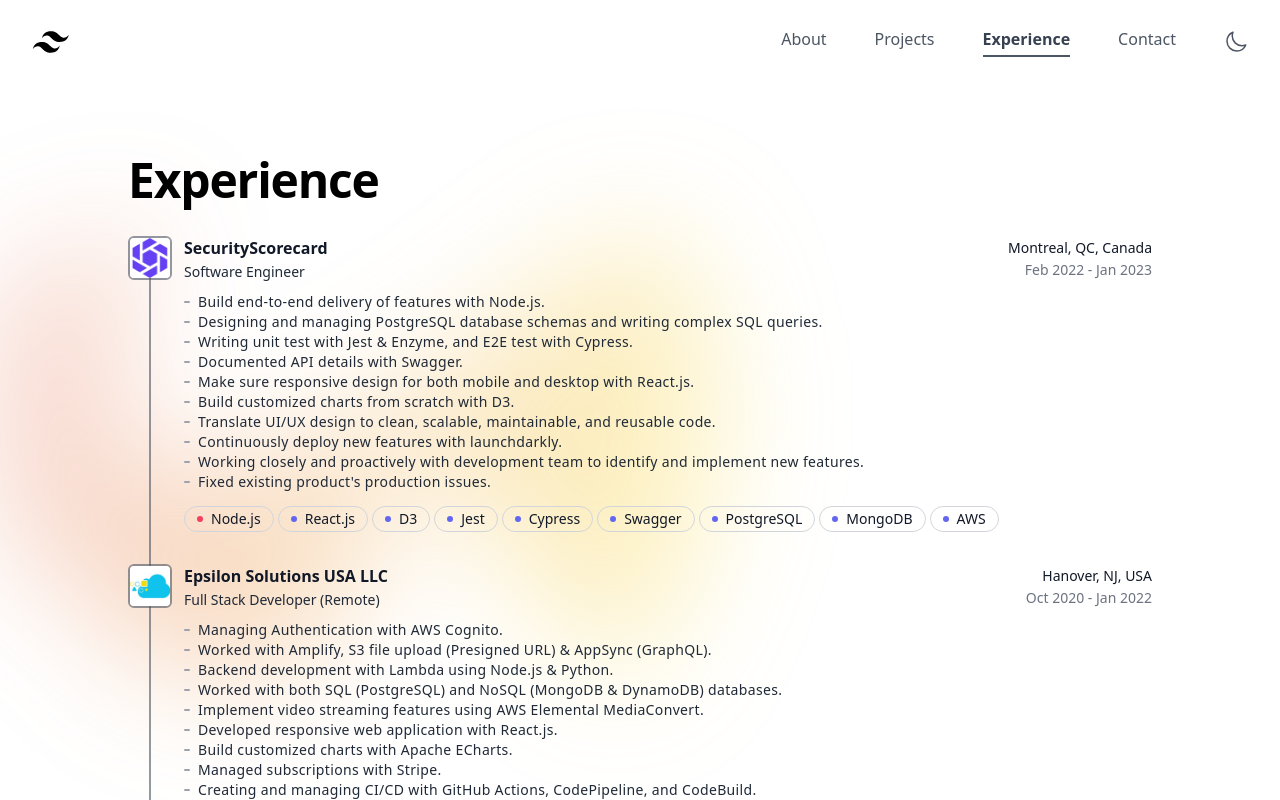
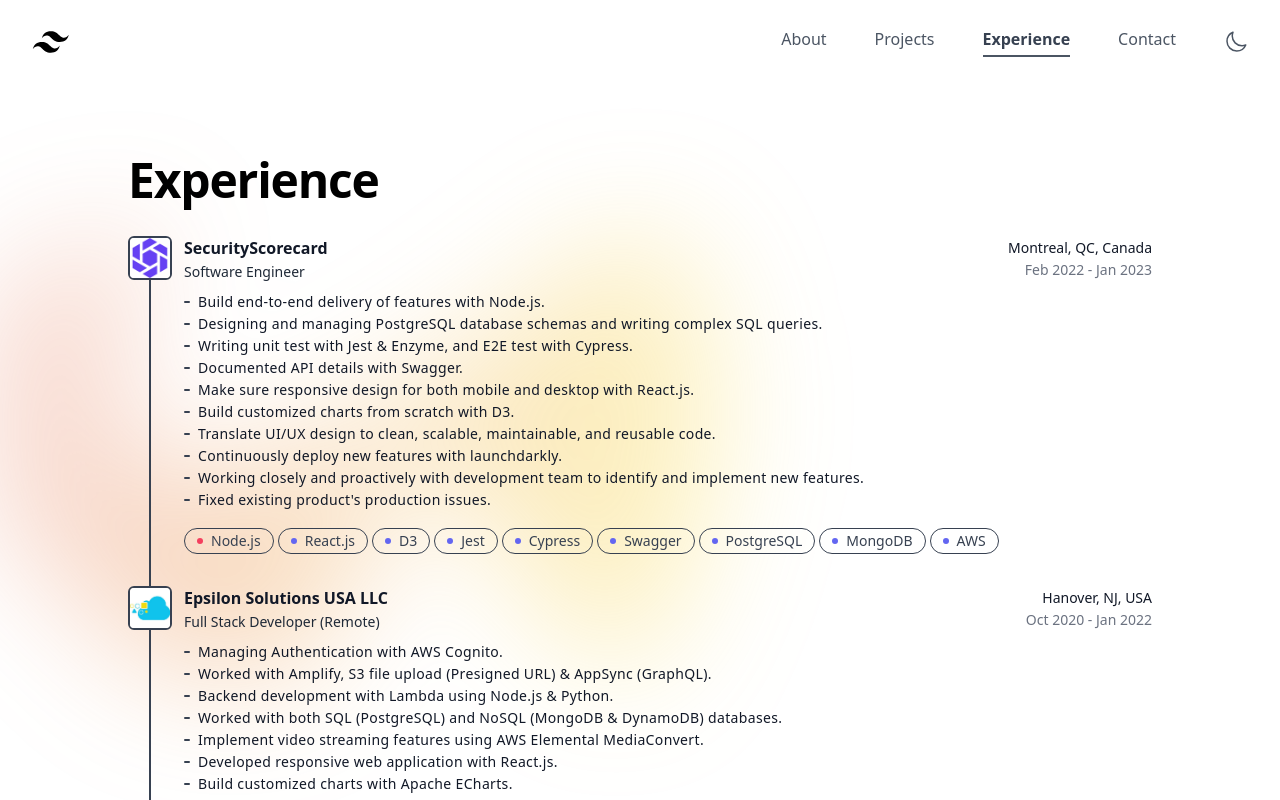
Before and after one commit to sbommaganty/portfolio, a Next.js app: page /experience in a window 1280 px wide. Shown: the top 800 px of the page. Built offline with nearby package versions, Linux system fonts and the light colour scheme; a web font is replaced by a local one.

Commit message:
feat: theme design added

```diff
--- a/components/ExperienceItem.tsx
+++ b/components/ExperienceItem.tsx
@@ -18,7 +18,7 @@
       <div className="relative">
         {!isLastTime && (
           <span
-            className="absolute top-10 left-5 ml-px h-full w-0.5 bg-gray-600/60"
+            className="absolute top-10 left-5 ml-px h-full w-0.5 bg-gray-700 dark:bg-white"
             aria-hidden="true"
           />
         )}
@@ -29,7 +29,7 @@
               rel="noopener noreferrer"
               title={experience.company.name}
               href={experience.company.href}
-              className="overflow-hidden rounded-md border-2 border-gray-600/60"
+              className="overflow-hidden rounded-md border-2 border-gray-700 dark:border-white"
             >
               <Image
                 alt={experience.company.name}
@@ -47,18 +47,20 @@
                       rel="noopener noreferrer"
                       title={experience.company.name}
                       href={experience.company.href}
-                      className="font-semibold text-gray-900 hover:underline"
+                      className="font-semibold text-gray-900 hover:underline dark:text-white"
                     >
                       {experience.company.name}
                     </a>
                   </div>
-                  <p className="text-sm font-medium text-gray-800 sm:mt-0.5">
+                  <p className="text-sm font-medium text-gray-800 dark:text-gray-200 sm:mt-0.5">
                     {experience.position}
                   </p>
                 </div>
                 <div className="flex flex-col sm:items-end">
-                  <p className="text-sm text-gray-900">{experience.location}</p>
-                  <p className="mt-0.5 text-sm text-gray-500">
+                  <p className="text-sm text-gray-900 dark:text-gray-200">
+                    {experience.location}
+                  </p>
+                  <p className="mt-0.5 text-sm text-gray-500 dark:text-gray-400">
                     {`${experience.duration.from} - ${
                       experience.isWorkingNow
                         ? "Present"
@@ -67,20 +69,22 @@
                   </p>
                 </div>
               </div>
-              <div className="mt-3 space-y-1">
+              <div className="mt-3 space-y-1.5">
                 {experience.description.map((v, i) => (
-                  <div key={i} className="flex space-x-2 text-sm text-gray-800">
+                  <div key={i} className="flex space-x-2 text-sm">
                     <span className="flex h-4 shrink-0 items-center justify-center">
                       <span
-                        className="h-0.5 w-1.5 rounded-full bg-gray-400"
+                        className="h-0.5 w-1.5 rounded-full bg-gray-700 dark:bg-gray-200"
                         aria-hidden="true"
                       />
                     </span>
-                    <p className="flex-1 leading-4 tracking-wide">{v}</p>
+                    <p className="flex-1 leading-4 tracking-wide text-gray-900 dark:text-gray-200">
+                      {v}
+                    </p>
                   </div>
                 ))}
               </div>
-              <div className="mt-4 flex flex-wrap gap-1">
+              <div className="mt-5 flex flex-wrap gap-1">
                 {experience.technologies.map((technology) => (
                   <Fragment key={technology.name}>
                     <a
@@ -88,7 +92,7 @@
                       rel="noopener noreferrer"
                       title={technology.name}
                       href={technology.href}
-                      className="relative inline-flex items-center rounded-full border border-gray-300 px-3 py-0.5 text-sm"
+                      className="relative inline-flex items-center rounded-full border border-gray-700 px-3 py-0.5 text-sm dark:border-gray-200"
                     >
                       <span className="absolute flex shrink-0 items-center justify-center">
                         <span
@@ -99,7 +103,7 @@
                           aria-hidden="true"
                         />
                       </span>
-                      <span className="ml-3.5 font-medium text-gray-900">
+                      <span className="ml-3.5 text-xs font-medium text-gray-700 dark:text-gray-200 sm:text-sm">
                         {technology.name}
                       </span>
                     </a>
```
